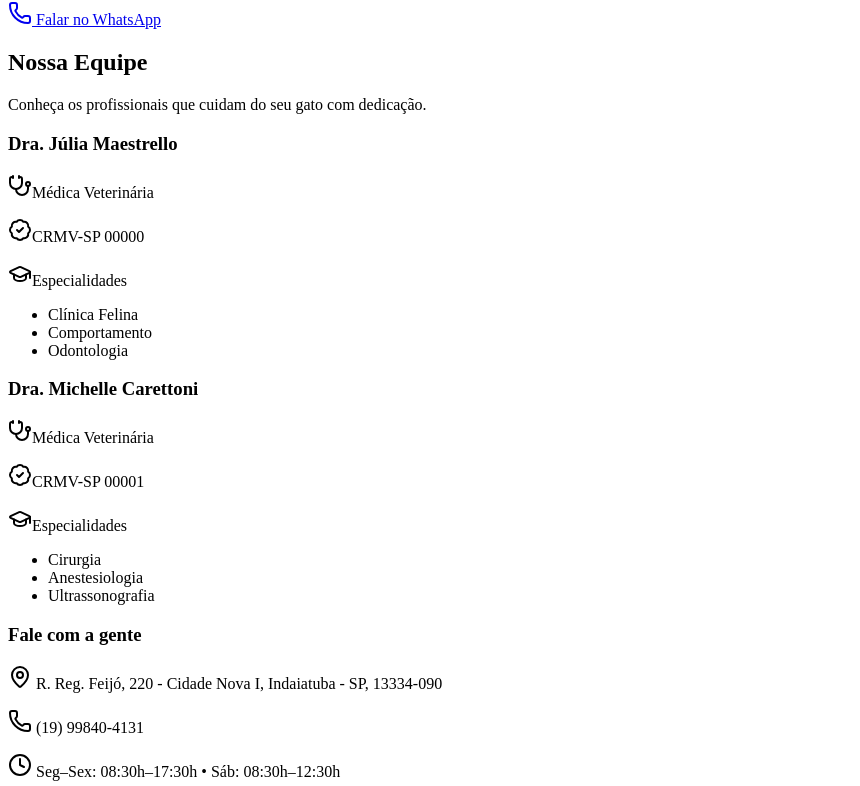
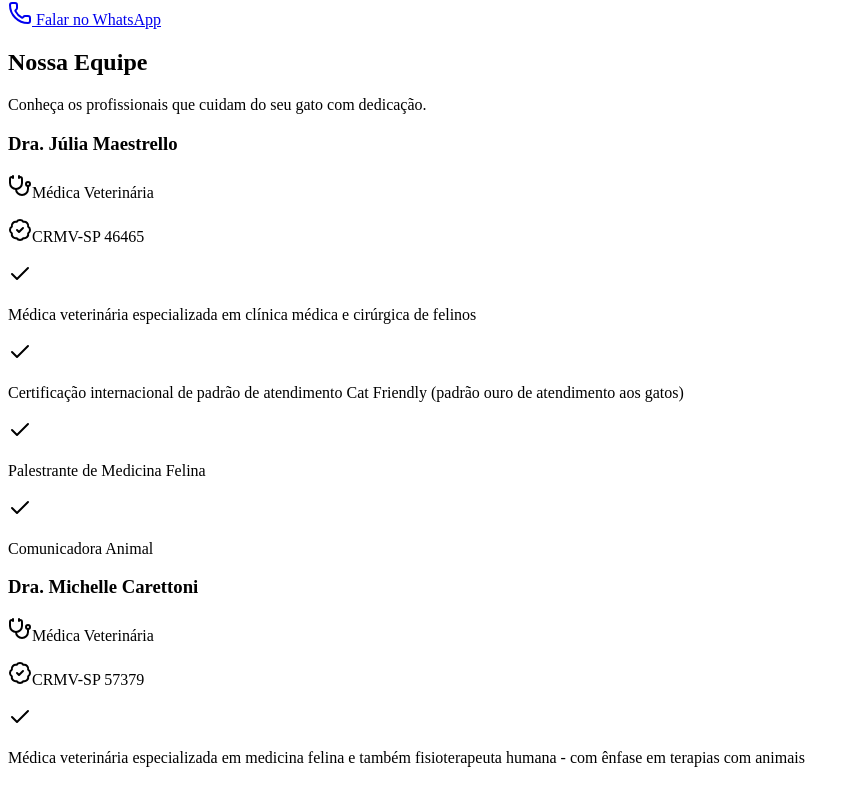
Before and after one commit to brunobarretta/mooncat, a Next.js app: page /Home in a window 1280 px wide. Shown: the part 1997-2783 px from the top of the page, without its empty margins (0-860 px from the left). Built offline with nearby package versions, Linux system fonts and the light colour scheme.

Commit message:
feat: Update team section

```diff
--- a/src/components/TeamSection.tsx
+++ b/src/components/TeamSection.tsx
@@ -1,6 +1,6 @@
 "use client";
 import Image from "next/image";
-import { Stethoscope, GraduationCap, BadgeCheck, Instagram, Phone } from "lucide-react";
+import { Stethoscope, BadgeCheck, Phone, Check } from "lucide-react";
 
 type Professional = {
   name: string;
@@ -16,18 +16,24 @@ const TEAM: Professional[] = [
   {
     name: "Dra. Júlia Maestrello",
     role: "Médica Veterinária",
-    crmv: "CRMV-SP 00000",
-    specialties: ["Clínica Felina", "Comportamento", "Odontologia"],
-    photo: "/images/team/maria.jpg",
-    // instagram: "https://www.instagram.com/mooncatmedicinafelina/",
-    // whatsapp: "https://api.whatsapp.com/send?phone=5519998404131",
+    crmv: "CRMV-SP 46465",
+    specialties: [
+      "Médica veterinária especializada em clínica médica e cirúrgica de felinos",
+      "Certificação internacional de padrão de atendimento Cat Friendly (padrão ouro de atendimento aos gatos)",
+      "Palestrante de Medicina Felina ",
+      "Comunicadora Animal"
+    ],
+    photo: "/images/team/julia-maestrello.jpeg"
   },
   {
     name: "Dra. Michelle Carettoni",
     role: "Médica Veterinária",
-    crmv: "CRMV-SP 00001",
-    specialties: ["Cirurgia", "Anestesiologia", "Ultrassonografia"],
-    photo: "/images/team/joao.jpg",
+    crmv: "CRMV-SP 57379",
+    specialties: [
+      "Médica veterinária especializada em medicina felina e também fisioterapeuta humana - com ênfase em terapias com animais",
+      "Especializada em terapias integrativas"
+    ],
+    photo: "/images/team/michelle-carettoni.jpeg"
   }
 ];
 
@@ -44,13 +50,12 @@ export function TeamSection() {
               key={p.name}
               className="rounded-2xl border border-primary bg-white overflow-hidden shadow-sm hover:shadow-md transition"
             >
-              <div className="relative aspect-[4/3]">
+              <div className="relative aspect-[3/3]">
                 <Image
                   src={p.photo}
                   alt={`Foto de ${p.name}`}
                   fill
                   className="object-cover"
-                  sizes="(max-width: 768px) 100vw, 33vw"
                   priority={false}
                 />
               </div>
@@ -58,28 +63,25 @@ export function TeamSection() {
               <div className="p-5">
                 <h3 className="text-xl font-semibold">{p.name}</h3>
                 <p className="mt-1 text-sm text-gray-600 flex items-center gap-2">
-                  <Stethoscope className="w-4 h-4 text-primary" />
+                  <Stethoscope className="w-5 h-5 text-primary" />
                   {p.role}
                 </p>
 
                 {p.crmv && (
                   <p className="mt-1 text-xs text-gray-500 flex items-center gap-2">
-                    <BadgeCheck className="w-4 h-4 text-primary" />
+                    <BadgeCheck className="w-5 h-5 text-primary" />
                     {p.crmv}
                   </p>
                 )}
 
                 {p.specialties?.length ? (
-                  <div className="mt-4 text-sm text-gray-700">
-                    <div className="flex items-center gap-2 mb-1">
-                      <GraduationCap className="w-4 h-4 text-primary" />
-                      <span className="font-medium">Especialidades</span>
-                    </div>
-                    <ul className="mt-1 list-disc list-inside space-y-1">
+                  <div className="mt-4">
                       {p.specialties.map((s) => (
-                        <li key={s}>{s}</li>
+                        <div key={s} className="flex items-center gap-2 mb-1">
+                          <Check className="w-5 h-5 shrink-0 text-primary" />
+                          <p className="text-sm text-gray-700">{s}</p>
+                        </div>
                       ))}
-                    </ul>
                   </div>
                 ) : null}
 
@@ -92,7 +94,6 @@ export function TeamSection() {
                         className="inline-flex items-center gap-2 rounded-2xl px-4 py-2 text-white font-medium shadow hover:opacity-90 transition bg-gradient-to-r from-[#feda75] via-[#d62976] via-[#962fbf] to-[#4f5bd5]"
                         aria-label={`Instagram de ${p.name}`}
                       >
-                        <Instagram className="w-4 h-4" />
                         Instagram
                       </a>
                     )}
```
Also changed, not shown: public/images/team/julia-maestrello.jpeg (added), public/images/team/michelle-carettoni.jpeg (added).
